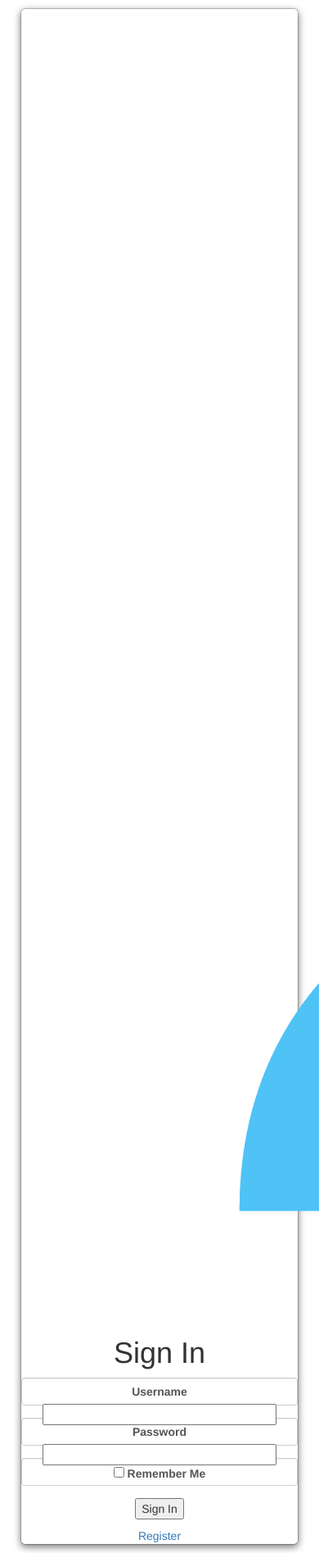
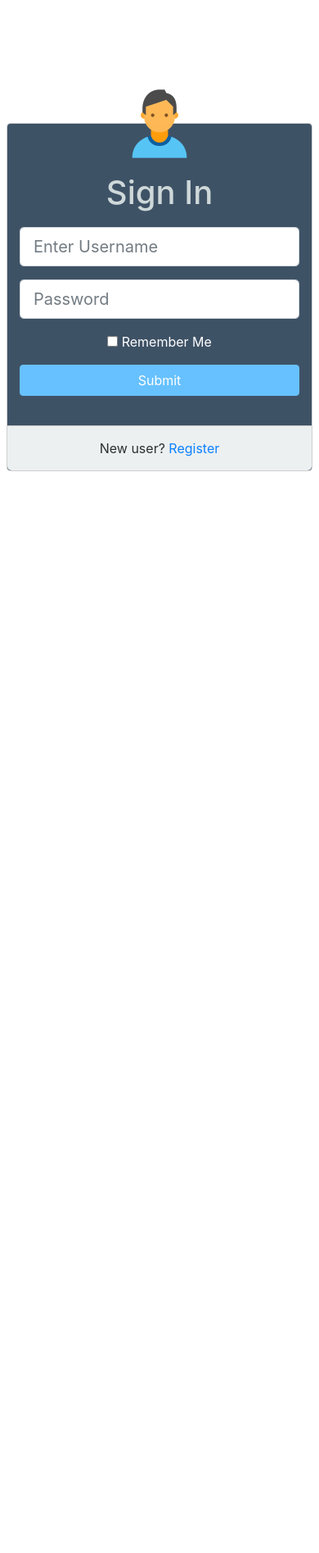
Before and after one commit to donieypon/Team8, a Flask app: page /login in a window 390 px wide; the page is wider, and only the part inside the window is pictured. Shown: that part at 82% size. After the commit the page ends 575 px from the top of that part, so only its background shows below. Run offline with Flask 2, Linux system fonts and the light colour scheme; some libraries are stand-ins or nearby versions.

Commit message:
Finished Login UI

```diff
--- a/app/forms.py
+++ b/app/forms.py
@@ -4,8 +4,8 @@
 from app.models import User
 
 class LoginForm(FlaskForm):
-    username = StringField('Username', validators=[DataRequired()])
-    password = PasswordField('Password', validators=[DataRequired()])
+    username = StringField('Username', render_kw={"placeholder": "Enter Username"}, validators=[DataRequired()])
+    password = PasswordField('Password', render_kw={"placeholder": "Password"}, validators=[DataRequired()])
     remember_me = BooleanField('Remember Me')
     submit = SubmitField('Sign In')
 
--- a/app/routes.py
+++ b/app/routes.py
@@ -36,7 +36,7 @@
             next_page = url_for('index')
 
         return redirect(next_page)
-    return render_template('login.html', title='Sign in', form=form)
+    return render_template('LLogin.html', title='Sign in', form=form)
 
 @app.route('/logout')
 def logout():
--- a/app/static/CSS/login.css
+++ b/app/static/CSS/login.css
@@ -1,5 +1,4 @@
 body {
-    background-color: blue;
 }
 
 .user-img {
@@ -10,3 +9,44 @@
     height: 100px;
     width: 100px;
 }
+
+.main-section {
+    margin: 0 auto;
+    margin-top: 150px;
+    padding: 0;
+}
+
+.modal-content {
+    background-color: #34495e;
+    opacity: .95;
+}
+
+.user-name {
+    margin: 10px 0;
+}
+
+.user-name h1 {
+    color: #ccd6d7
+}
+
+.form-input button {
+    width: 100%;
+    margin-bottom: 20px;
+}
+
+.btn-success {
+    background-color: #5fbeff;
+    border: 1px solid #5fbeff;
+}
+
+.btn-success:hover {
+    background-color: #22eec65;
+    border: 1px solid #22eec65;
+}
+
+.link-part {
+    background-color: #ecf0f1;
+    padding: 15px;
+    border-radius: 0 0 5px 5px;
+    border-top: 1px solid #c2c2c2;
+}
--- /dev/null
+++ b/app/templates/LLogin.html
@@ -0,0 +1,67 @@
+<!doctype html>
+<html lang="en">
+  <head>
+    <!-- Required meta tags -->
+    <meta charset="utf-8">
+    <meta name="viewport" content="width=device-width, initial-scale=1, shrink-to-fit=no">
+
+    <!-- Bootstrap CSS -->
+    <link rel="stylesheet" href="https://stackpath.bootstrapcdn.com/bootstrap/4.3.1/css/bootstrap.min.css" integrity="sha384-ggOyR0iXCbMQv3Xipma34MD+dH/1fQ784/j6cY/iJTQUOhcWr7x9JvoRxT2MZw1T" crossorigin="anonymous">
+
+    <!-- CSS Stylesheets -->
+      <link rel="stylesheet" href="{{ url_for('static', filename='./CSS/login.css') }}">
+
+
+    {% if title %}
+      <title>{{ title }} - microblog</title>
+      {% else %}
+      <title>microblog</title>
+      {% endif %}
+
+  </head>
+  <body>
+    <div class="modal-dialog text-center">
+    <div class="col-sm-8 main-section">
+        <div class="modal-content">
+            <div class="col-12 user-img">
+                <img src="/static/person.png" alt="person">
+            </div>
+            <div class="col-12 user-name">
+                <h1>Sign In</h1>
+            </div>
+            <div class="col-12 form-input">
+                <form action="" method="post" class="login">
+                    {{ form.hidden_tag() }}
+                    <div class="form-group">
+<!--                        {{ form.username.label(class="form-control-label word")}}-->
+                        {{ form.username(class="form-control form-control-lg")}}
+                    </div>
+                    <div class="form-group">
+<!--                        {{ form.password.label(class="form-control-label word") }}-->
+                        {{ form.password(class="form-control form-control-lg") }}
+                    </div>
+                    <div class="form-group">
+                        <p style="color:white">{{ form.remember_me() }} Remember Me</p>
+                    </div>
+                    <p>
+<!--                        {{ form.submit() }}-->
+                        <button type="submit" class="btn btn-success">Submit</button>
+                    </p>
+                </form>
+            </div>
+            <div class="col-12 link-part">
+                New user?
+                <a href="{{ url_for('register') }}">Register</a>
+            </div>
+        </div>
+    </div>
+
+</div>
+
+    <!-- Optional JavaScript -->
+    <!-- jQuery first, then Popper.js, then Bootstrap JS -->
+    <script src="https://code.jquery.com/jquery-3.3.1.slim.min.js" integrity="sha384-q8i/X+965DzO0rT7abK41JStQIAqVgRVzpbzo5smXKp4YfRvH+8abtTE1Pi6jizo" crossorigin="anonymous"></script>
+    <script src="https://cdnjs.cloudflare.com/ajax/libs/popper.js/1.14.7/umd/popper.min.js" integrity="sha384-UO2eT0CpHqdSJQ6hJty5KVphtPhzWj9WO1clHTMGa3JDZwrnQq4sF86dIHNDz0W1" crossorigin="anonymous"></script>
+    <script src="https://stackpath.bootstrapcdn.com/bootstrap/4.3.1/js/bootstrap.min.js" integrity="sha384-JjSmVgyd0p3pXB1rRibZUAYoIIy6OrQ6VrjIEaFf/nJGzIxFDsf4x0xIM+B07jRM" crossorigin="anonymous"></script>
+  </body>
+</html>
--- a/app/templates/base.html
+++ b/app/templates/base.html
@@ -18,13 +18,13 @@
         <script src="https://kit.fontawesome.com/5b899e26a3.js"></script>
 
         <!-- CSS Stylesheets -->
-        <link rel="stylesheet" href="{{ url_for('static', filename='/CSS/login.css') }}">
+        <link rel="stylesheet" href="{{ url_for('static', filename='./CSS/login.css') }}">
 
 
     </head>
     <body>
 
-        <nav class="navbar navbar-expand-lg navbar-light bg-light" style="background-color: #e3f2fd;">
+        <nav class="navbar navbar-expand-lg navbar-light bg-light">
             <a class="navbar-brand" href="#">StuffToDo</a>
             <button class="navbar-toggler" type="button" data-toggle="collapse" data-target="#navbarSupportedContent" aria-controls="navbarSupportedContent" aria-expanded="false" aria-label="Toggle navigation">
                 <span class="navbar-toggler-icon"></span>
```
Also changed, not shown: app/templates/test.html (added, +108 -0 lines), app.db, 2 other files.
